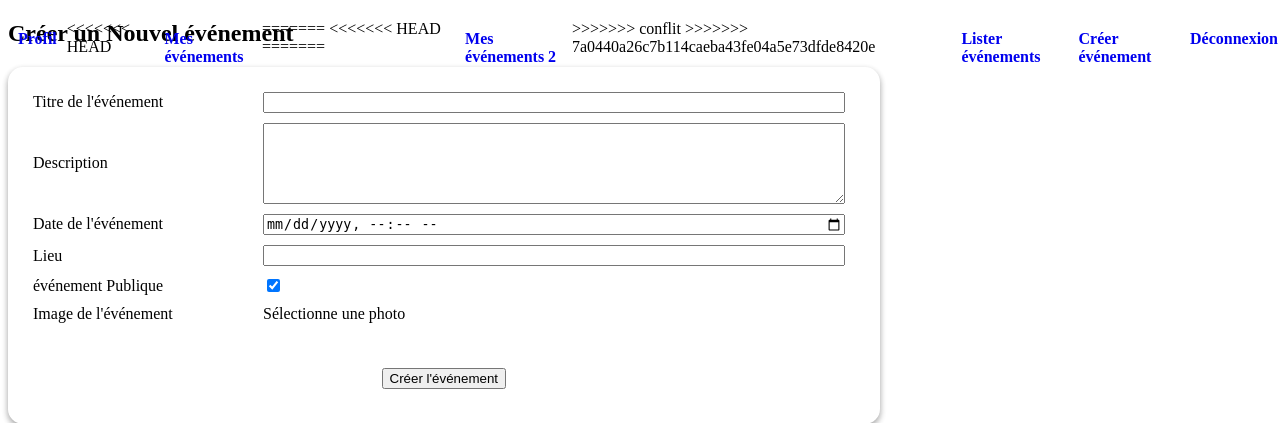
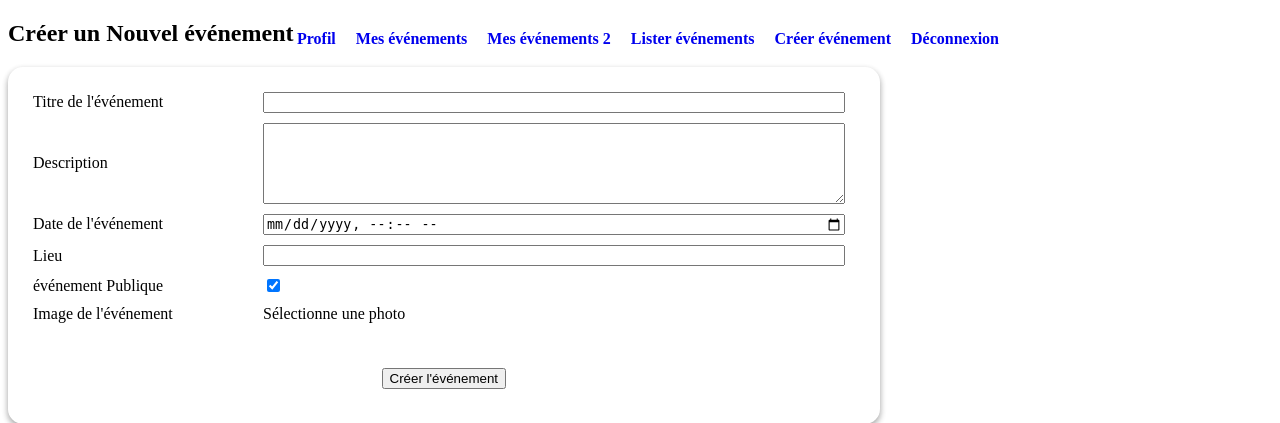
Before and after one commit to AaronCotel/FestiPlan, a PHP site: page /creation-event.php in a window 1280 px wide. Shown: the top 423 px of the page. Run offline with PHP 8.4, Linux system fonts and the light colour scheme; a user stored in the database is signed in; a stand-in replaces the project's code that opens the database connection.

Commit message:
correction conflit dans le header

```diff
--- a/includes/header.php
+++ b/includes/header.php
@@ -2,14 +2,11 @@
     <nav>
         <?php if (isset($_SESSION["loggedin"]) && $_SESSION["loggedin"] === true) : ?>
             <a href="profil.php">Profil</a>
-<<<<<<< HEAD
+
             <a href="my-events.php">Mes événements</a>
-=======
-<<<<<<< HEAD
-=======
+
             <a href="mes-events.php">Mes événements 2</a>
->>>>>>> conflit
->>>>>>> 7a0440a26c7b114caeba43fe04a5e73dfde8420e
+
             <a href="event-list.php">Lister événements</a>
             <a href="creation-event.php">Créer événement</a>
             <a href="logout.php">Déconnexion</a>
```
